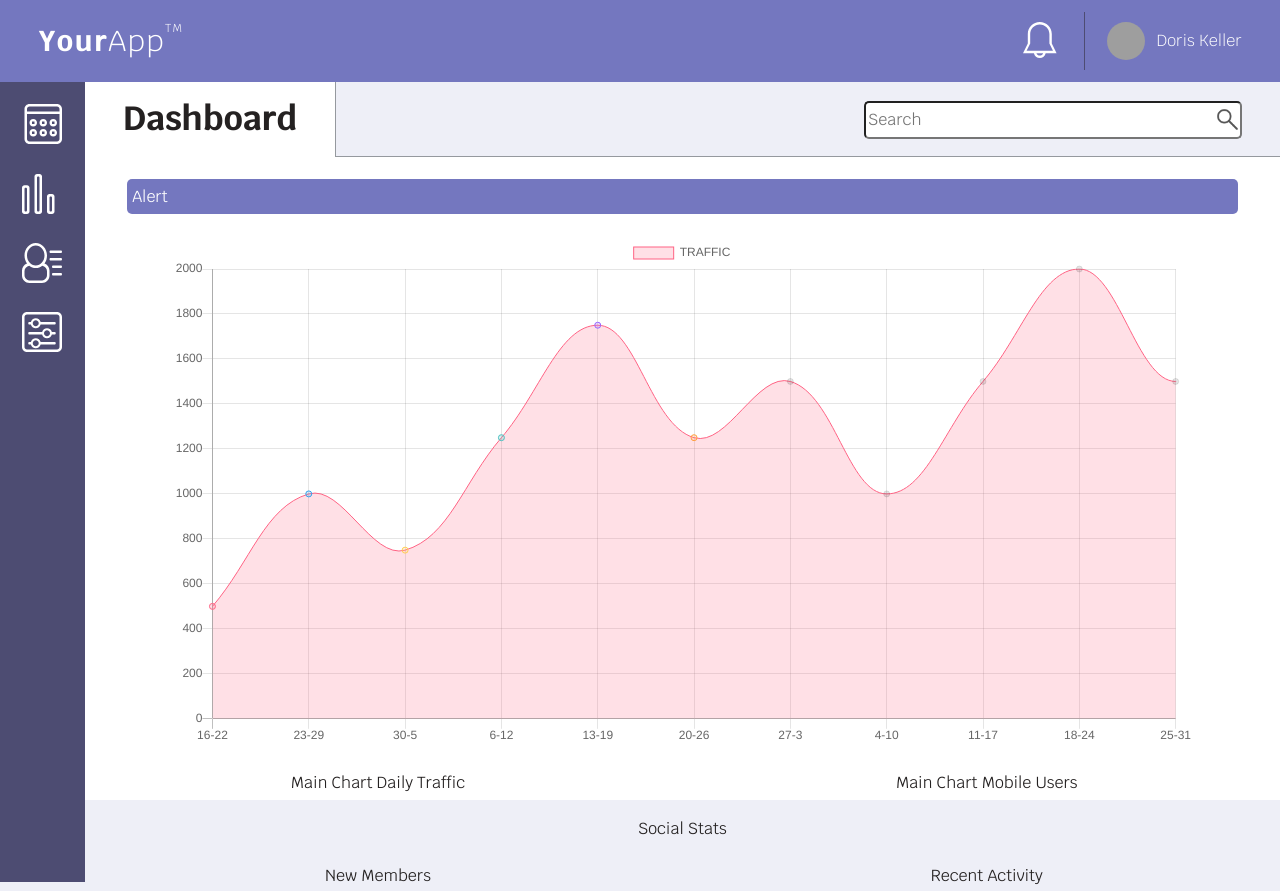
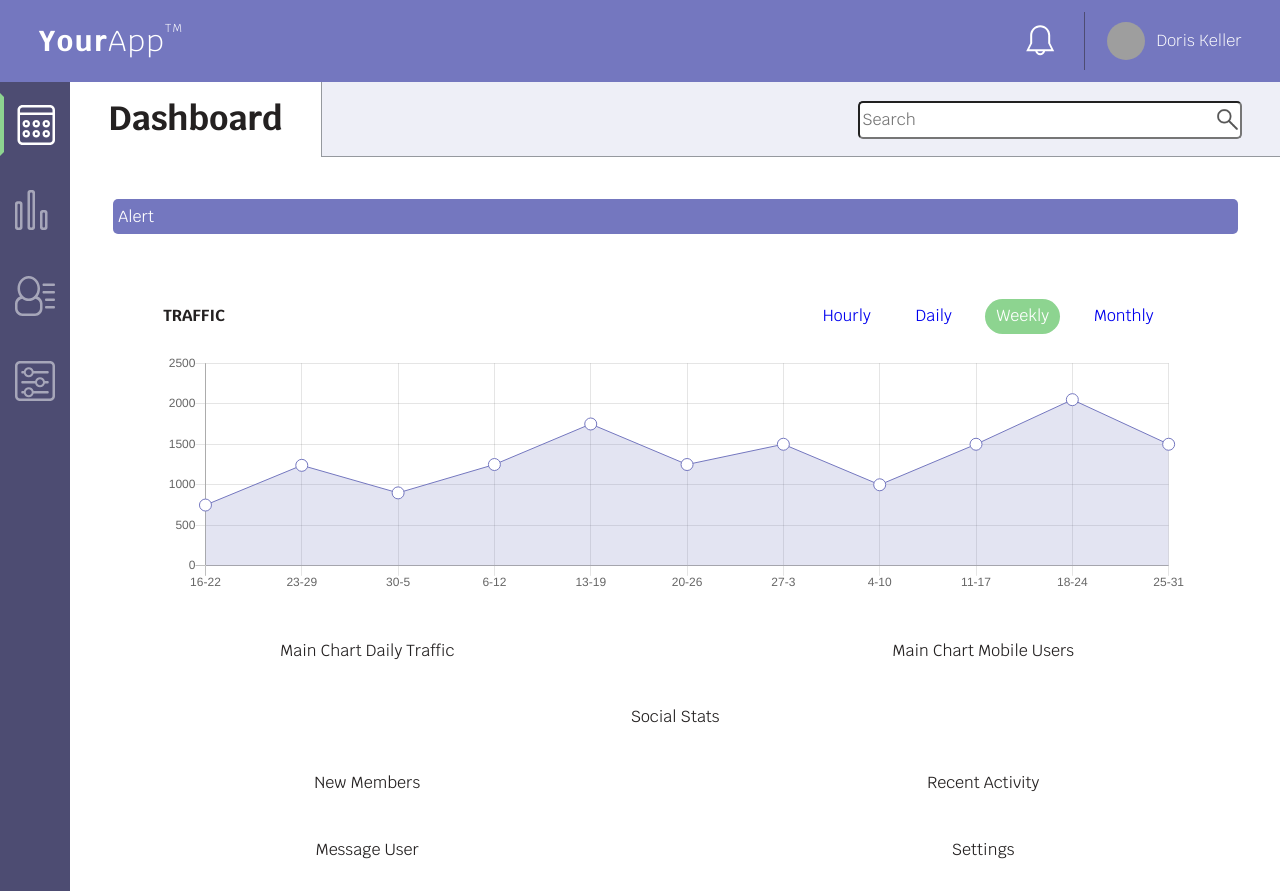
Before and after one commit to DoKe65/myDashboard, a plain HTML site: page index.html in a window 1280 px wide. Shown: the top 891 px of the page. Drawn offline with nearby package versions, Linux system fonts and the light colour scheme; grey boxes are pictures that could not be loaded.

Commit message:
Some improvements

```diff
--- a/index.html
+++ b/index.html
@@ -15,9 +15,15 @@
         <h1>Your<span class="logoLight">App</span><span class="logoTm">TM</span></h1>
         <div class="header__right">
           <div class="header__bell">
-            <svg id="icon-bell">
-              <use xlink:href="sprite/sprite.svg#icon-bell" />
+            <!-- <object id="icon-bell" type="image/svg+xml" data="icons/icon-bell.svg"></object> -->
+            <svg id="icon-bell" xmlns="http://www.w3.org/2000/svg" viewBox="0 0 32 32">
+                <path d="M24 18v-8c0-5.5-4.5-10-10-10S4 4.5 4 10v8l-4 8h9.1c.5 2.3 2.5 4 4.9 4s4.4-1.7 4.9-4H28l-4-8zM14 28c-1.3 0-2.4-.8-2.8-2h5.6c-.4 1.2-1.5 2-2.8 2zM3 24l3-6v-8c0-4.4 3.6-8 8-8s8 3.6 8 8v8l3 6H3z" fill="#fff"/>
+                <!-- <foreignobject class="node" x="46" y="22" width="100" height="100">
+
+                    <div style="border:1px green solid">I'm a div inside a SVG.</div>
+            </foreignobject> -->
             </svg>
+
           </div>
           <div class="header__user">
             <img src="https://github.com/DoKe65.png">
@@ -26,28 +32,20 @@
         </div>
       </header>
 
-      <nav>
+      <nav id="navigationbar">
 
         <ul>
-          <li><a href="#dashboard">
-            <svg id="icon-dashboard" class="nav__icon">
-              <use xlink:href="sprite/sprite.svg#icon-dashboard" />
-            </svg>
+          <li class="active"><a href="#dashboard">
+            <img id="icon-dashboard" class="nav__icon" src="icons/icon-dashboard.svg">
           </a></li>
           <li><a href="#charts">
-            <svg id="icon-visits" class="nav__icon">
-              <use xlink:href="sprite/sprite.svg#icon-visits" />
-            </svg>
+            <img id="icon-visits" class="nav__icon" src="icons/icon-visits.svg">
           </a></li>
           <li><a href="#members">
-            <svg id="icon-members" class="nav__icon">
-              <use xlink:href="sprite/sprite.svg#icon-members" />
-            </svg>
+            <img id="icon-members" class="nav__icon" src="icons/icon-members.svg">
           </a></li>
           <li><a href="#settings">
-            <svg id="icon-settings" class="nav__icon">
-              <use xlink:href="sprite/sprite.svg#icon-settings" />
-            </svg>
+            <img id="icon-settings" class="nav__icon" src="icons/icon-settings.svg">
           </a></li>
         </ul>
       </nav>
@@ -63,7 +61,20 @@
         </div>
         <div class="spanTwo main__alert">Alert</div>
         <div id="charts" class="spanTwo main__chart--traffic">
-          <canvas id="traffic"></canvas>
+          <div class="traffic__titlebar">
+            <h2 class="traffic__titlebar--title">Traffic</h2>
+            <nav id="trafficNavigation" class="traffic__titlebar--nav">
+              <ul>
+                <li><a href="#">Hourly</a></li>
+                <li><a href="#">Daily</a></li>
+                <li class="active"><a href="#">Weekly</a></li>
+                <li><a href="#">Monthly</a></li>
+              </ul>
+            </nav>
+          </div>
+          <div class="traffic__container">
+            <canvas id="traffic"></canvas>
+          </div>
         </div>
         <div class="spanOne main__chart--daily">Main Chart Daily Traffic</div>
         <div class="spanOne main__chart--mobile">Main Chart Mobile Users</div>
--- a/js/app.js
+++ b/js/app.js
@@ -1,28 +1,45 @@
+// set Navigation Items to active when clicked
+const mainNavigation = document.getElementById("navigationbar");
+const trafficNavigation = document.getElementById("trafficNavigation");
+
+function setToActive(nav) {
+  // const navigation = document.getElementById(nav);
+  const navItems = nav.getElementsByTagName("li");
+  for (let i = 0; i < navItems.length; i++) {
+    navItems[i].addEventListener("click", function() {
+      let current = nav.getElementsByClassName("active");
+      if (current.length > 0) {
+        current[0].classList.remove("active");
+      }
+      this.classList += "active";
+    });
+  }
+}
+
+setToActive(mainNavigation);
+setToActive(trafficNavigation);
+
+// Charts
+
 let ctx = document.getElementById("traffic").getContext('2d');
-var myChart = new Chart(ctx, {
+
+// Hide labels per default
+Chart.defaults.global.legend.display = false;
+
+let weeklyChart = new Chart(ctx, {
     type: 'line',
     data: {
         labels: ["16-22", "23-29", "30-5", "6-12", "13-19", "20-26", "27-3", "4-10", "11-17", "18-24", "25-31"],
         datasets: [{
             label: 'TRAFFIC',
-            data: [500, 1000, 750, 1250, 1750, 1250, 1500, 1000, 1500, 2000, 1500, 2000],
-            backgroundColor: [
-                'rgba(255, 99, 132, 0.2)',
-                'rgba(54, 162, 235, 0.2)',
-                'rgba(255, 206, 86, 0.2)',
-                'rgba(75, 192, 192, 0.2)',
-                'rgba(153, 102, 255, 0.2)',
-                'rgba(255, 159, 64, 0.2)'
-            ],
-            borderColor: [
-                'rgba(255,99,132,1)',
-                'rgba(54, 162, 235, 1)',
-                'rgba(255, 206, 86, 1)',
-                'rgba(75, 192, 192, 1)',
-                'rgba(153, 102, 255, 1)',
-                'rgba(255, 159, 64, 1)'
-            ],
-            borderWidth: 1
+            data: [750, 1240, 900, 1250, 1750, 1250, 1500, 1000, 1500, 2050, 1500, 2000],
+            backgroundColor: 'rgba(116, 119, 191, 0.2)',
+            borderColor: '#7477BF',
+            borderWidth: 1,
+            lineTension: 0,
+            pointRadius: 6,
+            pointHoverBorderColor: '#436678',
+            pointBackgroundColor: '#fff'
         }]
     },
     options: {
@@ -32,6 +49,7 @@ var myChart = new Chart(ctx, {
                     beginAtZero:true
                 }
             }]
-        }
+        },
+        maintainAspectRatio: false
     }
 });
--- a/scss/base/_base.scss
+++ b/scss/base/_base.scss
@@ -7,5 +7,5 @@ body {
   font-size: $base__font-size;
   font-family: $font-family;
   line-height: ($base__line/$base__font-size);
-  background-color: palette(color-primary, xx-light);
+  // background-color: palette(color-primary, xx-light);
 }
--- a/scss/layout/_charts.scss
+++ b/scss/layout/_charts.scss
@@ -2,6 +2,84 @@
 // Charts
 //=====================
 
+
 .main__chart--traffic {
-  width: 80vw;
+  width: 90vw;
+  @include mq(medium) {
+    // height: 70vh;
+    background-color: $white;
+  }
+  @include mq(large) {
+    width: 80vw;
+    // height: 30vh;
+  }
+  // max-height: 100%;
+
 }
+
+.traffic__titlebar {
+  @include flex($dir: column, $algnI: center);
+  @include mq(medium) {
+    @include flex($dir: row, $just: space-between);
+}
+
+  &--title {
+    text-transform: uppercase;
+    font-size: $base__font-size;
+    margin-bottom: 0;
+    @include mq(medium) {
+      margin: auto 0;
+    }
+  }
+
+  &--nav {
+
+
+    & ul {
+      @include flex($dir: row, $just: space-around);
+      // color: $white;
+      // background-color: $color-secundary;
+      padding: $indent;
+      background-color: $white;
+      color: $black;
+
+      & li {
+        @include flex();
+        height: auto;
+        margin: $indent;
+        padding: $indent / 2 $indent;
+        border-radius: 20px;
+        & a {
+          text-decoration: none;
+        }
+        &.active {
+          background-color: $feijoa;
+          & a {
+            color: $white;
+          }
+
+        }
+      }
+    }
+
+
+  }
+}
+
+.traffic__container {
+  height: auto;
+  position: relative;
+
+  @include mq(medium) {
+    height: 30vh;
+  }
+
+  // @include mq(large) {
+  //   height: 30vh;
+  // }
+
+}
+
+// #traffic {
+//   height: 200px;
+// }
--- a/scss/layout/_grid.scss
+++ b/scss/layout/_grid.scss
@@ -3,16 +3,17 @@
 // =================
 
 .grid__main {
-  max-width: 1300px;
+  // max-width: 1300px;
   margin: auto;
   background-color: $white;
   @include grid();
 
   @include mq(large) {
     // width: device-width;
-    grid-template-rows: auto auto;
+    grid-template-rows: auto 100rem;
     grid-template-columns: auto minmax(0, 1fr);
-
+    height: 100%;
+    // height: fit-content;
 
   }
 
@@ -21,6 +22,8 @@
 .grid__content {
   @include grid();
     width: 100vw;
+    grid: subgrid;
+    // z-index: 2;
   @include mq(medium) {
     grid-auto-rows: max-content;
     grid-gap: $indent-lg;
@@ -30,5 +33,8 @@
     grid-column: 2 / -1;
     grid-template-columns: 1fr 1fr;
     width: 100%;
+    grid-auto-rows: auto;
+    background-color: $white;
+    // grid-template-columns: auto minmax(0, 1fr);
   }
 }
--- a/scss/layout/_header.scss
+++ b/scss/layout/_header.scss
@@ -53,11 +53,6 @@ h1 {
   @include mq(medium) {
     margin: auto $col-height;
   }
-  //
-  // @include mq(large) {
-  //
-  //   width: auto;
-  // }
 }
 
 .header__bell {
@@ -68,11 +63,33 @@ h1 {
   border-right: $br--blue;
 }
 
+// Bell animation
+@keyframes turn {
+  50% {
+    transform: rotate(-25deg);
+  }
+  100% {
+    transform: rotate(25deg);
+  }
+}
+
+// Bell svg
 #icon-bell {
   width: $col-height;
   height: $col-height;
+  padding: .2rem 0;
+  fill: $white;
+  &:hover {
+    fill: #f9ef16;
+    animation: turn 0.3s infinite;
+  }
 }
 
+svg path {
+  fill: inherit;
+}
+
+// User
 .header__user {
   @include flex($algnI: center, $just: flex-end);
   width: 100%;
@@ -84,10 +101,8 @@ h1 {
   height: $col-height;
   border-radius: $br--round;
   margin-right: $indent;
-
 }
 
 .user-name {
   font-weight: $font-weight--light;
-
 }
--- a/scss/layout/_navigation.scss
+++ b/scss/layout/_navigation.scss
@@ -1,19 +1,20 @@
 // Navigation
 
-nav {
+#navigationbar {
   width: 100%;
   @include mq(large) {
-    height: 100vh;
+    // height: 100vh;
     background-color: $color-secundary;
-    grid-row: 2 / 3;
+    grid-row: 2 / -1;
+    margin-left: 0;
   }
 }
 
-nav ul {
+#navigationbar ul {
   @include flex($just: space-around);
   color: $white;
   background-color: $color-secundary;
-  padding: $indent;
+  // padding: $indent;
 
   @include mq(large) {
     flex-direction: column;
@@ -21,13 +22,36 @@ nav ul {
   }
 }
 
-li {
+#navigationbar li {
   @include flex();
   height: auto;
-  margin: $indent;
+  margin: $indent auto 0;
+  padding: $indent;
+  border: 4px solid transparent;
+  @include mq(large) {
+    margin: $indent auto;
+    width: 100%;
+    padding: 0.5rem $indent 0;
+
+  }
+  & .nav__icon:hover {
+    opacity: 1;
+  }
+  &.active {
+      border-bottom: $br--green;
+      & .nav__icon {
+        opacity: 1;
+      }
+    @include mq(large) {
+      border-left: $br--green;
+      border-bottom-color: transparent;
+    }
+  }
 }
 
 .nav__icon {
   width: 2.5rem;
   height: 2.5rem;
+  margin: auto;
+  opacity: 0.5;
 }
--- a/scss/utilities/_variables.scss
+++ b/scss/utilities/_variables.scss
@@ -76,6 +76,7 @@ $br--round   : 50%;
 
 $br--grey: 1px solid lighten($grey, 12%);
 $br--blue: 1px solid $color-secundary;
+$br--green: 4px solid $feijoa;
 
 // Transitions
 
```
Also changed, not shown: css/styles.css, 1 other file.
